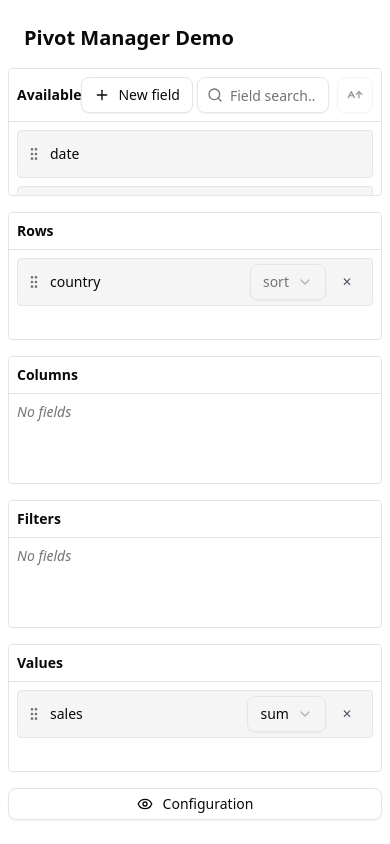
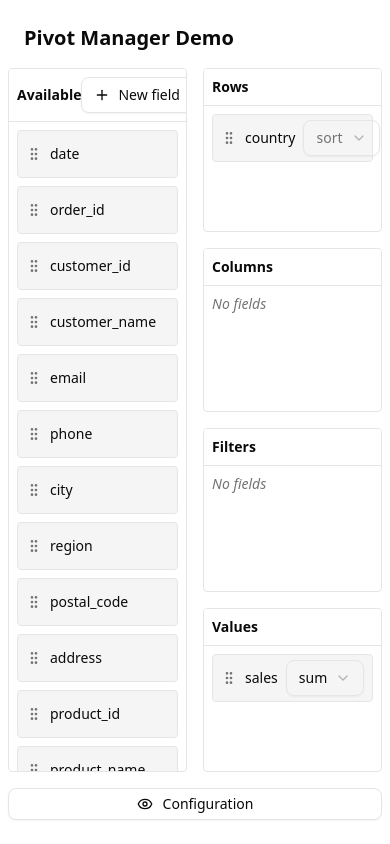
Before and after one commit to ksiarheyeva/pivot-field-manager, a React (Vite) app: page / in a window 390 px wide. Built offline with nearby package versions, Linux system fonts and the light colour scheme.

Commit message:
Update layout in App and PivotFieldManager for improved field organization and responsiveness

```diff
--- a/src/App.tsx
+++ b/src/App.tsx
@@ -15,7 +15,7 @@ function App() {
 
   return (
     <>
-      <div className="flex flex-col max-w-xl m-auto h-screen p-2">
+      <div className="flex flex-col max-w-5xl m-auto h-screen p-2">
         <h1 className="text-xl font-bold m-4">Pivot Manager Demo</h1>
         <PivotFieldManager
           fields={[
--- a/src/pivot/PivotFieldManager.tsx
+++ b/src/pivot/PivotFieldManager.tsx
@@ -9,7 +9,6 @@ import {
   useSensor,
   useSensors,
 } from '@dnd-kit/core';
-import { restrictToVerticalAxis } from '@dnd-kit/modifiers';
 import { useEffect, useState } from 'react';
 
 import ConfigProvider, { FieldConfig, usePivotConfig, ZoneType } from './config/ConfigContext';
@@ -56,15 +55,19 @@ const PivotManagerInner = () => {
     <DndContext
       onDragStart={handleDragStart}
       onDragEnd={handleDragEnd}
-      modifiers={[restrictToVerticalAxis]}
       autoScroll={false}
       sensors={sensors}
     >
       <div className="flex flex-col h-full gap-4 overflow-hidden">
-        <div className="grid grid-rows-5 gap-4 flex-1 overflow-hidden">
-          {ZONES.map((zone) => (
-            <FieldZone key={zone} type={zone} />
-          ))}
+        <div className="grid grid-cols-2 gap-4 h-full overflow-hidden">
+          <div className="h-full overflow-hidden">
+            <FieldZone type="available" />
+          </div>
+          <div className="grid grid-rows-4 gap-4 h-full overflow-hidden">
+            {(['rows', 'columns', 'filters', 'values'] as const).map((zone) => (
+              <FieldZone key={zone} type={zone} />
+            ))}
+          </div>
         </div>
       </div>
       <DragOverlay dropAnimation={null} className="cursor-grab">
```
